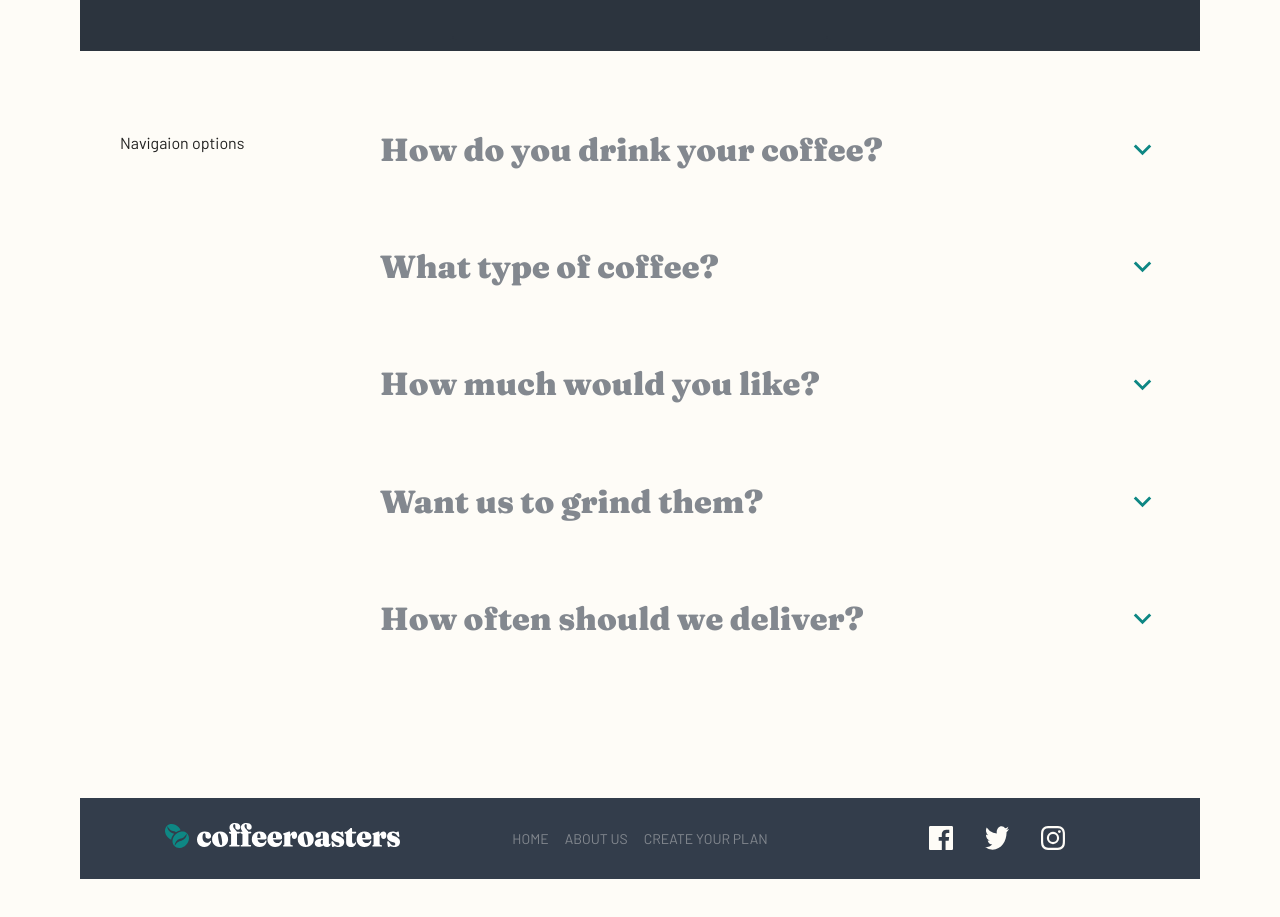
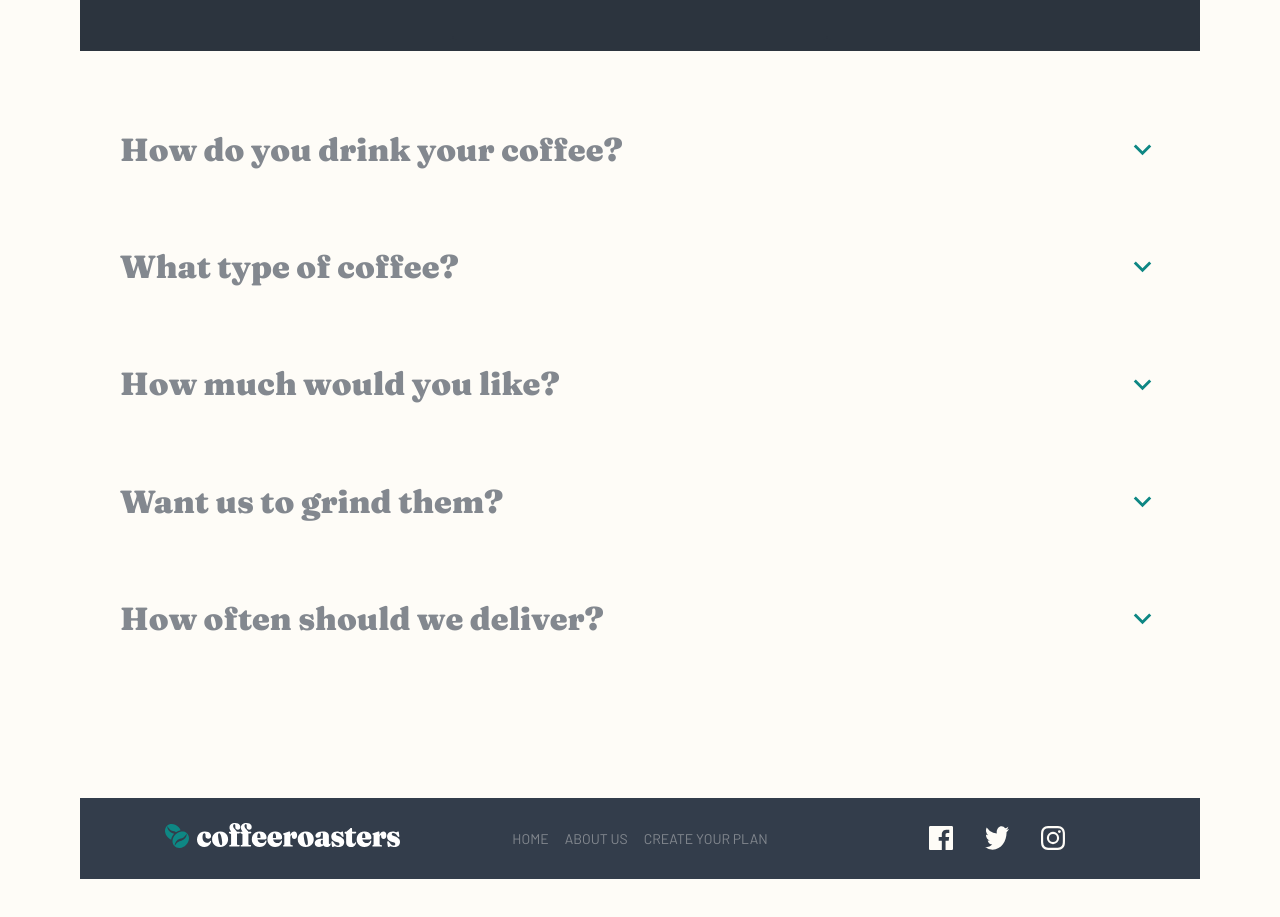
Before and after one commit to EamonnHegarty/coffeeroasters-subscription-site, a React (Vite) app: page /create-your-plan in a window 1280 px wide. Shown: the part 947-1864 px from the top of the page. Built offline with nearby package versions, Linux system fonts and the light colour scheme.

Commit message:
minor update

```diff
--- a/src/pages/CreateYourPlan.tsx
+++ b/src/pages/CreateYourPlan.tsx
@@ -37,15 +37,7 @@
       </Box>
       <Box my={10} mx={5}>
         <Grid container>
-          <Grid
-            item
-            xs={12}
-            md={3}
-            sx={{ display: { xs: "none", md: "block" } }}
-          >
-            Navigaion options
-          </Grid>
-          <Grid item xs={12} md={9}>
+          <Grid item xs={12}>
             {PLAN_STEPS.map((step) => (
               <Grid item xs={12} key={step.id} mb={10}>
                 <CreateYourPlanStep
```
